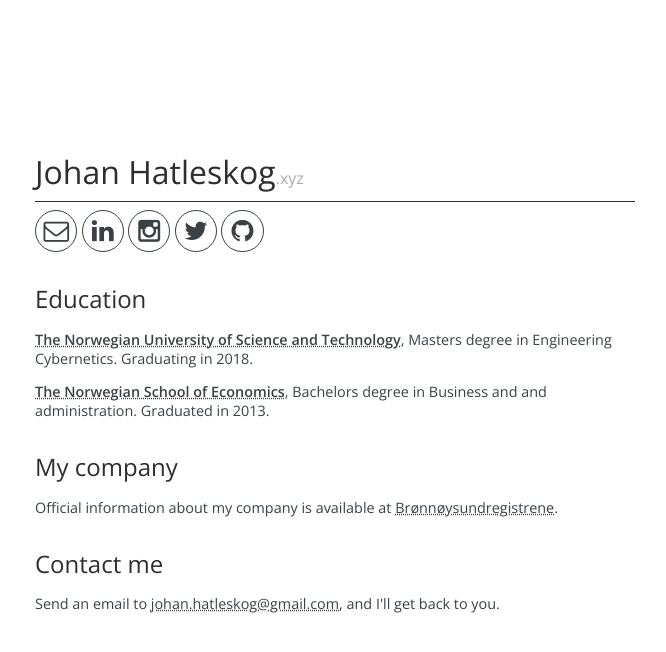
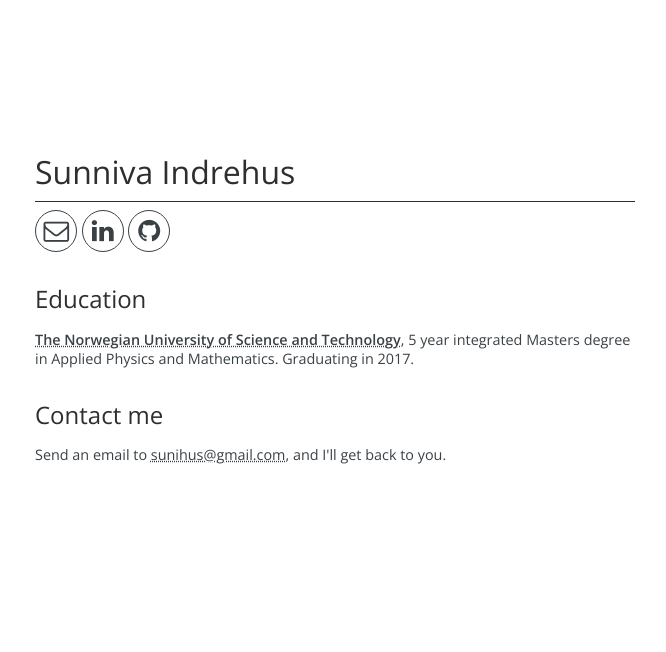
Before and after one commit to sunnivi/johhat.github.io, a Jekyll site: the page built from index.html, in a window 1280 px wide. Shown: the top 652 px of the page, without its empty margins (305-971 px from the left). Built offline with Jekyll 4.4.1, drawn with Linux system fonts in a browser that asks for light colours.

Commit message:
Rebrand from JH->SI

```diff
--- a/CNAME
+++ /dev/null
@@ -1 +0,0 @@
-www.hatleskog.xyz
--- a/_config.yml
+++ b/_config.yml
@@ -1,14 +1,14 @@
 # Site settings
-title: JH
-long_title: Johan Hatleskog
-email: "johan.hatleskog@gmail.com"
+title: SI
+long_title: Sunniva Indrehus
+email: "sunihus@gmail.com"
 #Description will appear in the document head meta (for
 #Google search results) and in your feed.xml site description.
 description: > # this means to ignore newlines until "baseurl:"
   My home page.
 baseurl: "" # the subpath of your site, e.g. /blog/
-url: "http://www.hatleskog.xyz" # the base hostname & protocol for your site
-github_username:  johhat
+url: "https://sunnivi.github.io/" # the base hostname & protocol for your site
+github_username:  sunnivi
 # Build settings
 markdown: kramdown
 exclude: [package.json,less,js,node_modules,bower_components,readme.md,blog.sublime-project,blog.sublime-workspace,bower.json,config.json,gulpfile.js,notes.txt]
--- a/index.html
+++ b/index.html
@@ -4,32 +4,22 @@ title:
 ---
 <div class="container">
   <section class="heading">
-    <h1>Johan Hatleskog<small>.xyz</small></h1>
+    <h1>Sunniva Indrehus</h1>
     <hr/>
     <div class="social-icons">
       <ul class="inline-list">
         <li>
-            <a href="mailto:{{site.email}}">
+          <a href="mailto:{{site.email}}">
               <i class="social-icon fa fa-envelope-o" title="Email"></i>
             </a>
         </li>
         <li>
-            <a href="https://www.linkedin.com/in/johanhatleskog">
+          <a href="https://www.linkedin.com/in/sunniva-indrehus-9457b485/" target="_blank">
               <i class="social-icon fa fa-linkedin" title="LinkedIn"></i>
             </a>
         </li>
         <li>
-            <a href="https://instagram.com/johhat" target="_blank">
-              <i class="social-icon fa fa-instagram" title="Instagram"></i>
-            </a>
-        </li>
-        <li>
-            <a href="https://twitter.com/johanhatleskog" target="_blank">
-              <i class="social-icon fa fa-twitter" title="Twitter"></i>
-            </a>
-        </li>
-        <li>
-            <a href="https://github.com/{{site.github_username}}" target="_blank">
+          <a href="https://github.com/{{site.github_username}}" target="_blank">
               <i class="social-icon fa fa-github" title="Github"></i>
             </a>
         </li>
@@ -40,24 +30,15 @@ title:
   <section>
     <h2>Education</h2>
     <p>
-      <strong><a href="http://ntnu.edu/">The Norwegian University of Science and Technology</a></strong>, Masters degree in Engineering Cybernetics. Graduating in 2018.
-    </p>
-    <p>
-      <strong><a href="http://nhh.no">The Norwegian School of Economics</a></strong>, Bachelors degree in Business and and administration. Graduated in 2013.
-    </p>
-  </section>
-
-  <section>
-    <h2>My company</h2>
-    <p>
-      Official information about my company is available at <a href="http://w2.brreg.no/enhet/sok/detalj.jsp?orgnr=996142531">Brønnøysundregistrene</a>.
+      <strong><a href="http://ntnu.edu/">The Norwegian University of Science and Technology</a></strong>, 5 year integrated Masters degree
+      in Applied Physics and Mathematics. Graduating in 2017.
     </p>
   </section>
 
   <section>
     <h2>Contact me</h2>
     <p>
-      Send an email to <a href="mailto:johan.hatleskog@gmail.com">johan.hatleskog@gmail.com</a>, and I'll get back to you.
+      Send an email to <a href="mailto:{{site.email}}">{{site.email}}</a>, and I'll get back to you.
     </p>
   </section>
 </div>
```
Also changed, not shown: msc-thesis.md (added, +7 -0 lines), readme.md.
